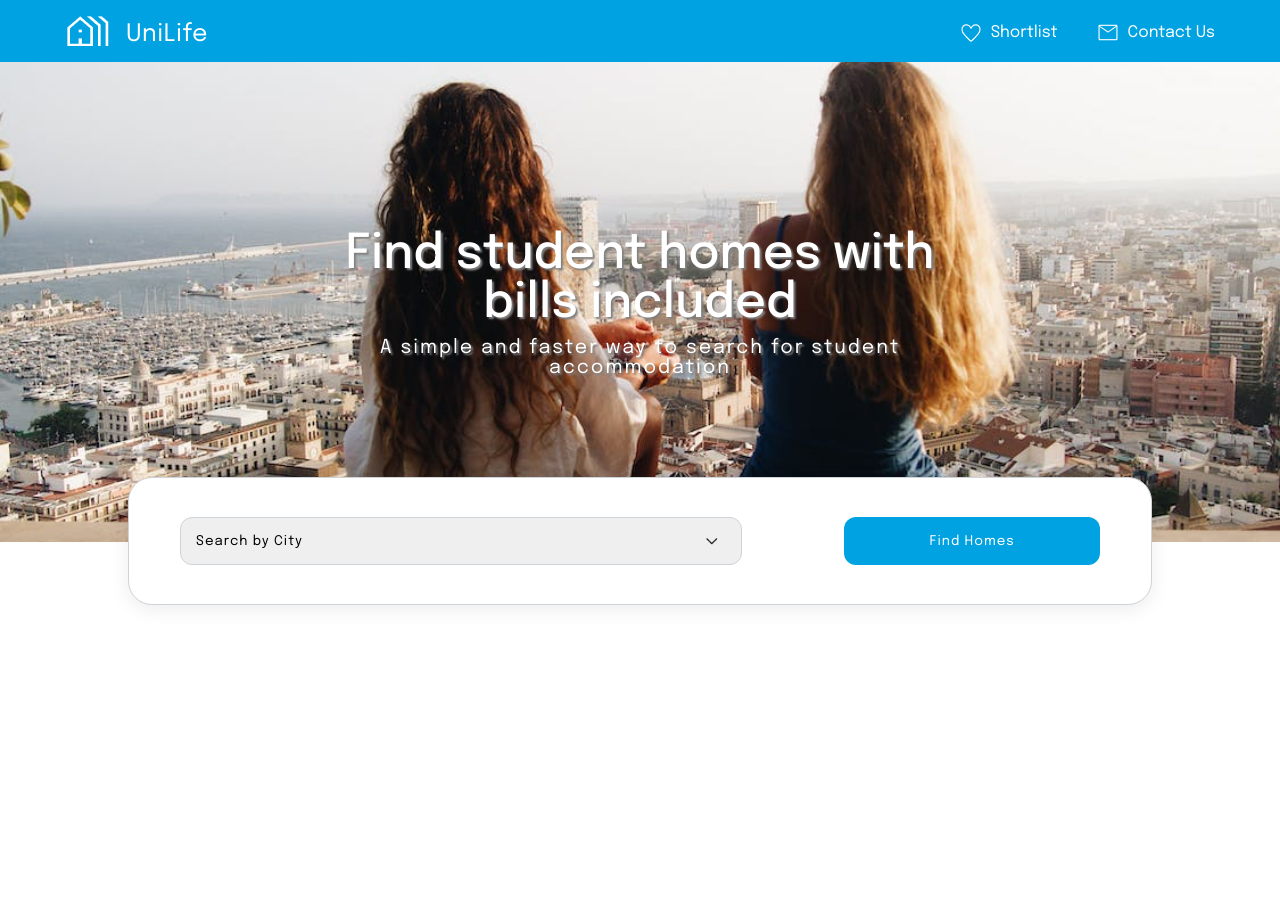
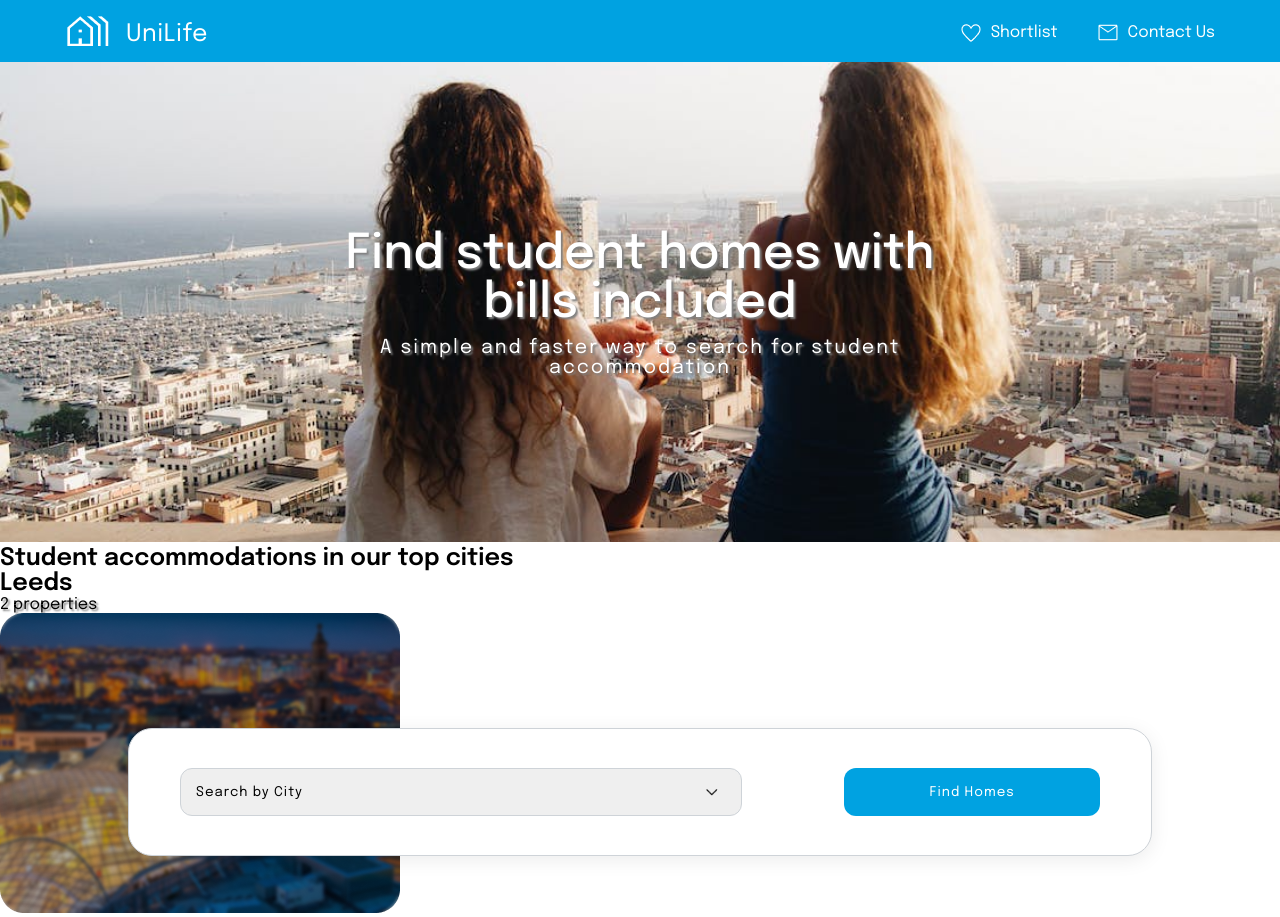
Before and after one commit to twentyfive21/uniLife, a React (Vite) app: page / in a window 1280 px wide. Before the commit the page ends 800 px from the top, so only its background shows below. Built offline with nearby package versions, Linux system fonts and the light colour scheme; no server answers.

Commit message:
css styling cities section before mapping out data

```diff
--- a/src/pages/Homepage/Homepage.jsx
+++ b/src/pages/Homepage/Homepage.jsx
@@ -2,6 +2,7 @@ import {React, useEffect} from 'react'
 import './Homepage.css'
 import Banner from '../../components/Banner/Banner'
 import select from '../../assets/header/select.png'
+import city from '../../assets/middle/city.png'
 
 function Homepage() {
 
@@ -20,17 +21,31 @@ useEffect(()=>{
 }, [])
 
   return (
-    <div className='homepage-box'>
+    <div>
+    <section className='header-box'>
     <Banner />
     <div className='form-container'>
     <form>
-      <img src={select} className='arrow' alt='arrow'/>
+      <img src={select} className='arrow'alt='arrow'/>
       <select>
         <option>Search by City</option>
       </select>
       <button>Find Homes</button>
     </form>
     </div>
+    </section>
+    <section className='cities-section'>
+    <h2>Student accommodations in our top cities </h2>
+      <section className='cities-container'>
+      <div className='city-card'>
+        <div className='city-details'>
+        <h2>Leeds</h2>
+        <p>2 properties</p>
+        </div>
+      <img src={city} alt='city' />
+      </div>
+      </section>
+    </section>
     </div>
   )
 }
```
Also changed, not shown: src/assets/middle/city.png (added).
